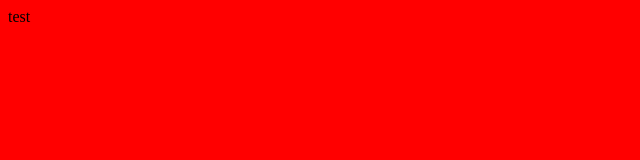
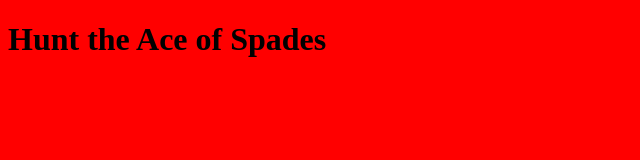
Before and after one commit to volbur/HuntTheAceJSGame, a plain HTML site: page index.html in a window 1280 px wide. Shown: the whole page, without its empty margins (0-640 px from the left). Drawn offline with Linux system fonts and the light colour scheme.

Commit message:
[index.html] addid title

```diff
--- a/index.html
+++ b/index.html
@@ -8,7 +8,11 @@
     <link rel="stylesheet" href="style.css">
 </head>
 <body>
-    test
+    <header>
+        <div class="header-title-container">
+            <h1>Hunt the Ace of Spades</h1>
+        </div>
+    </header>
 
     <script src="index.js"></script>
 </body>
```
